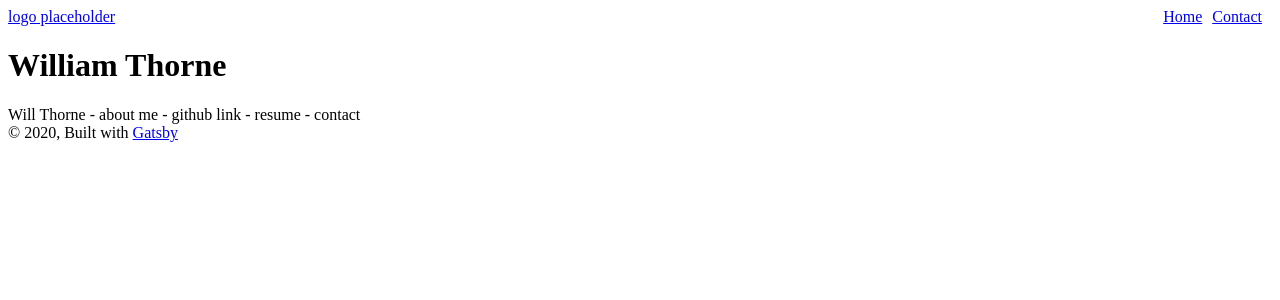
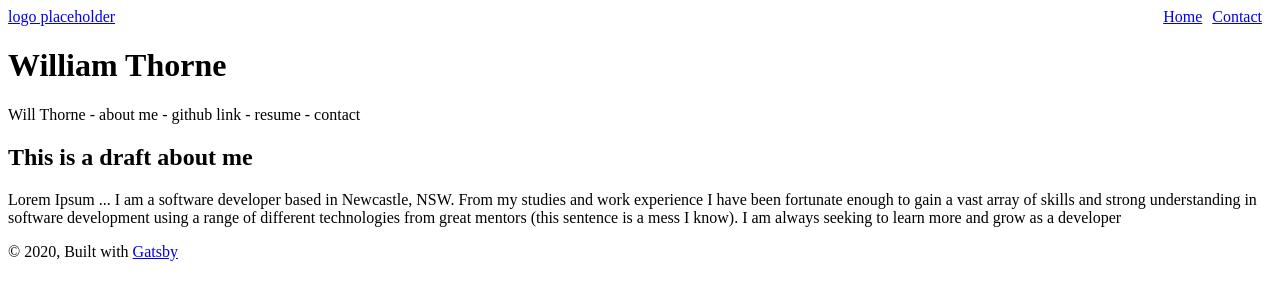
Before and after one commit to 318Thorne/my-website, a Gatsby site: page / in a window 1280 px wide. Built offline with nearby package versions, Linux system fonts and the light colour scheme; Gatsby itself is replaced by a stand-in of ours.

Commit message:
added about component with basi skeleton and draft "about me"

```diff
--- /dev/null
+++ b/src/components/about.js
@@ -0,0 +1,15 @@
+import React from "react"
+
+const About = () => (
+  <article>
+    <h2>This is a draft about me</h2>
+    <p>
+      Lorem Ipsum ... I am a software developer based in Newcastle, NSW. From my
+      studies and work experience I have been fortunate enough to gain a vast
+      array of skills and strong understanding in software development using a
+      range of different technologies from great mentors (this sentence is a
+      mess I know). I am always seeking to learn more and grow as a developer
+    </p>
+  </article>
+)
+export default About
--- a/src/pages/index.js
+++ b/src/pages/index.js
@@ -1,11 +1,13 @@
 import React from "react"
 import Layout from "../components/layout"
 import SEO from "../components/seo"
+import About from "../components/about"
 
 const IndexPage = () => (
   <Layout>
     <SEO title="Home" />
     Will Thorne - about me - github link - resume - contact
+    <About />
   </Layout>
 )
 
```
